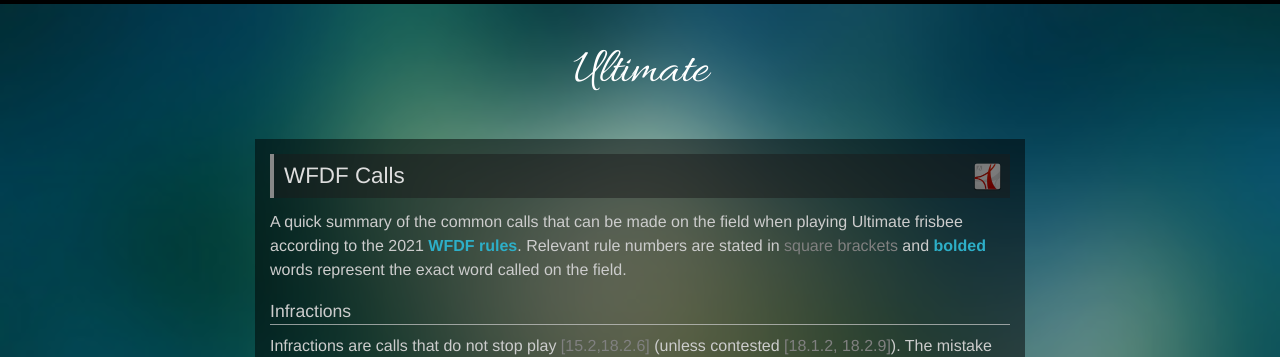
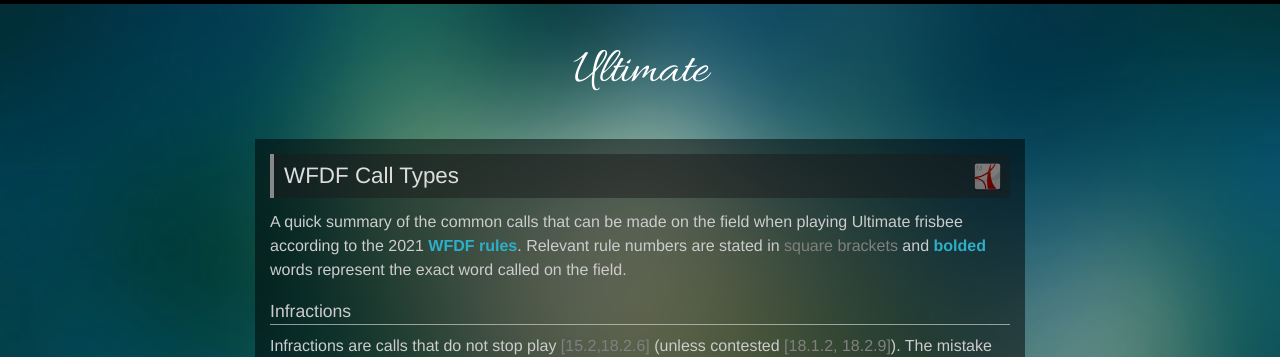
Before and after one commit to samuller/samuller.net, a Jekyll site: the page built from ultimate/call-types.md, in a window 1280 px wide. Shown: the top 357 px of the page. Built offline with Jekyll 4.4.1, drawn with Linux system fonts in a browser that asks for light colours.

Commit message:
Rename 'calls' page to 'call-types'

```diff
--- a/ultimate/calls.md
+++ b/ultimate/call-types.md
@@ -1,6 +1,6 @@
 ---
 layout: post
-title:  "WFDF Calls"
+title:  "WFDF Call Types"
 categories: ultimate sport
 header: Ultimate
 style: no_nav no_title_heading
@@ -16,7 +16,7 @@ style: no_nav no_title_heading
 "Contact" infraction: 17.6.1.3
 {% endcomment %}
 <div class="no-print">
-{% include header-with-image-link.html text="WFDF Calls" img_src="/img/icon-file-pdf.svg" img_alt="pdf icon" link="/ultimate/ultimate-wfdf-calls.pdf" %}
+{% include header-with-image-link.html text="WFDF Call Types" img_src="/img/icon-file-pdf.svg" img_alt="pdf icon" link="/ultimate/ultimate-wfdf-calls.pdf" %}
 </div>
 
 A quick summary of the common calls that can be made on the field when playing Ultimate frisbee according to the 2021 [WFDF rules](https://rules.wfdf.org/). Relevant rule numbers are stated in <span class="ref-link">square brackets</span> and **bolded** words represent the exact word called on the field.
```
